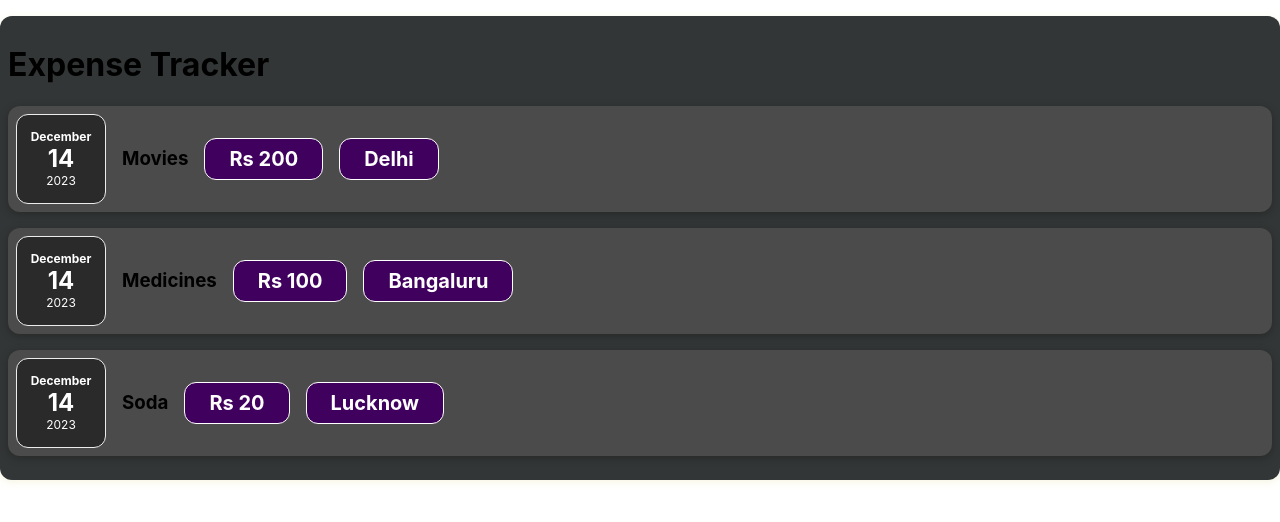
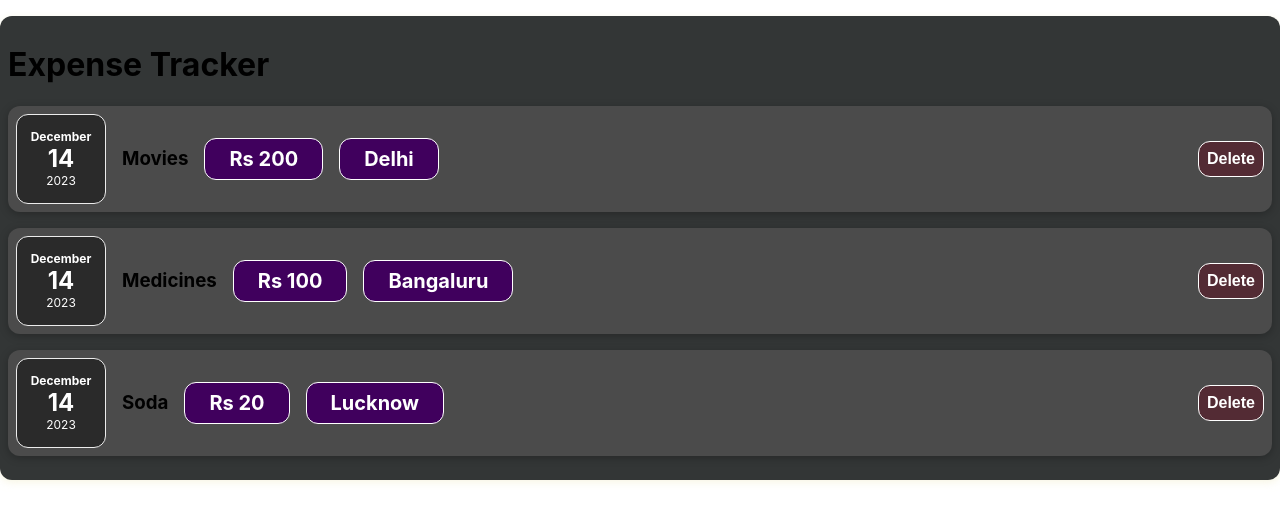
Before and after one commit to aliasif72/React_basics, a React (Create React App) app: page / in a window 1280 px wide. Shown: the top 522 px of the page. Built offline with nearby package versions, Linux system fonts and the light colour scheme.

Commit message:
6th added delete button

```diff
--- a/src/App.js
+++ b/src/App.js
@@ -10,7 +10,7 @@ function App() {
     <div className='app-items'>
     <h1>Expense Tracker</h1>
        {
-       arr.map(ele=>
+       arr.map((ele)=>
         {
        return <Expense title={ele.title} price={ele.price} date={dateOf} locationOfExpense={ele.locationOfExpense}/>
         })
--- a/src/components/Expenses/ExpenseItems.css
+++ b/src/components/Expenses/ExpenseItems.css
@@ -38,6 +38,17 @@
   border-radius: 12px;
 }
 
+
+.expense-item__button {
+  font-size: 1rem;
+  font-weight: bold;
+  color: white;
+  background-color: #532b34;
+  border: 1px solid white;
+  padding: 0.5rem;
+  border-radius: 12px;
+}
+
 @media (min-width: 580px) {
   .expense-item__description {
     flex-direction: row;
--- a/src/components/Expenses/ExpenseItems.js
+++ b/src/components/Expenses/ExpenseItems.js
@@ -3,14 +3,18 @@ import ExpenseDate from './ExpenseDate';
 import Card from '../UI/Card';
 function Expense(props)
 {
+  const clickHandler=()=>{
+
+  }
         return (
         <Card className="expense-item">
           <ExpenseDate date={props.date}/>
                <div className="expense-item__description">
                 <h3>{props.title}</h3>
                   <div className="expense-item__price">{props.price}</div>
-                  <div className='expense-item__price'> {props.locationOfExpense}</div>
+                  <div className="expense-item__price"> {props.locationOfExpense}</div>
                 </div>
+                <button className="expense-item__button"  onClick={clickHandler}>Delete</button>
              </Card>
         )
 }
```
